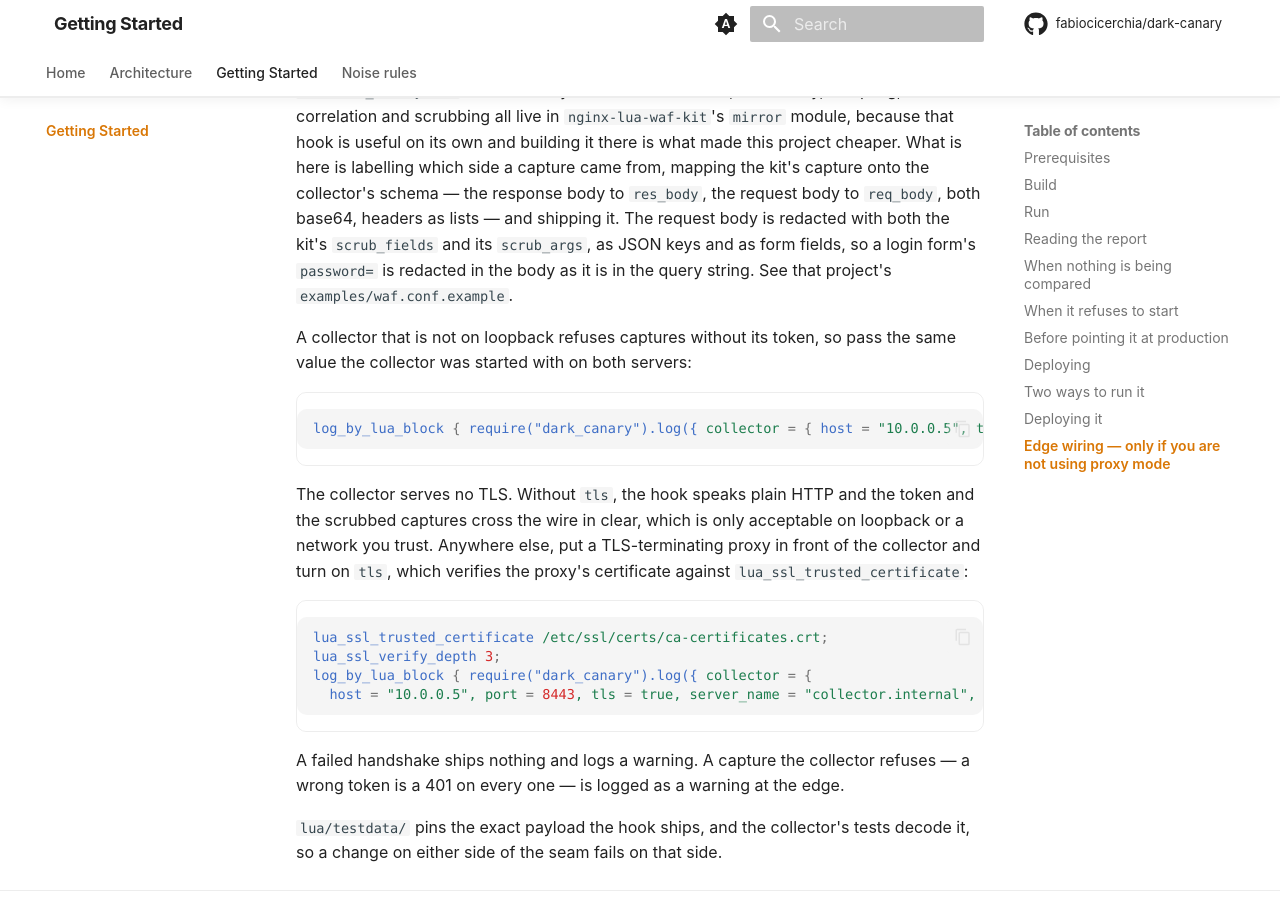
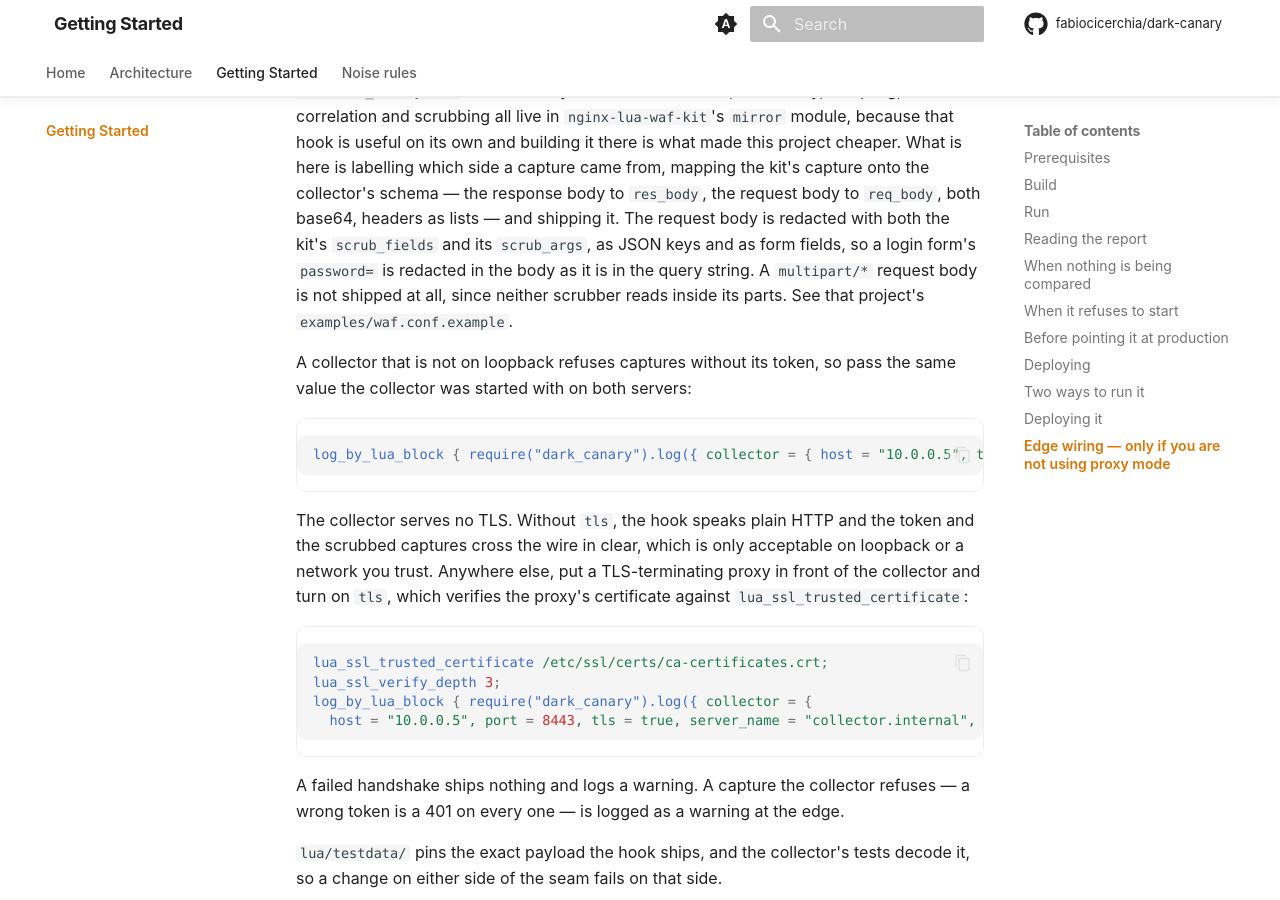
Before and after one commit to fabiocicerchia/dark-canary, an MkDocs documentation site: the page built from docs/getting-started.md, in a window 1280 px wide and 900 px high, scrolled down 5927 px. Built offline with MkDocs 1.6.1 and Material for MkDocs 9.7.7, drawn with Linux system fonts in a browser that asks for light colours; comment, search, counter and statistics services are not loaded.

Commit message:
fix(lua): do not ship a multipart request body
A multipart form carries the same fields as a urlencoded one, but in
parts that neither the kit's JSON scrubber nor scrub_form reads, so a
login or upload form sent with reads_only = false shipped its password
to the collector in clear. Such a body is now left out of the capture.

Co-Authored-By: Claude Opus 5.5 <noreply@anthropic.com>
Claude-Session: https://claude.ai/code/session_019FwnuTvxtNruikhsY1MtQw

```diff
--- a/docs/getting-started.md
+++ b/docs/getting-started.md
@@ -208,7 +208,9 @@ mapping the kit's capture onto the collector's schema — the response body to
 `res_body`, the request body to `req_body`, both base64, headers as lists — and
 shipping it. The request body is redacted with both the kit's `scrub_fields`
 and its `scrub_args`, as JSON keys and as form fields, so a login form's
-`password=` is redacted in the body as it is in the query string. See that project's `examples/waf.conf.example`.
+`password=` is redacted in the body as it is in the query string. A
+`multipart/*` request body is not shipped at all, since neither scrubber reads
+inside its parts. See that project's `examples/waf.conf.example`.
 
 A collector that is not on loopback refuses captures without its token, so pass
 the same value the collector was started with on both servers:
```
Also changed, not shown: 2 other files.
